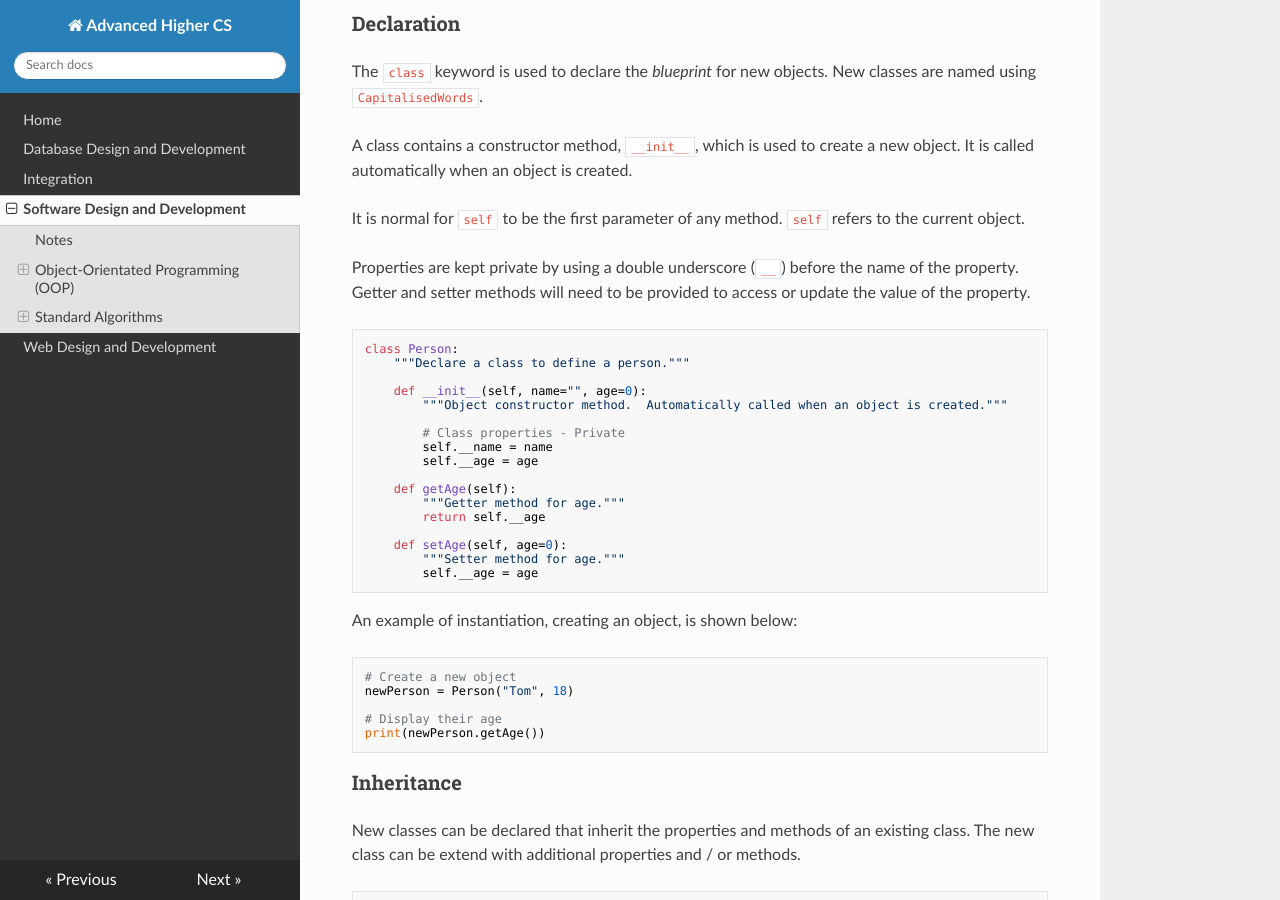
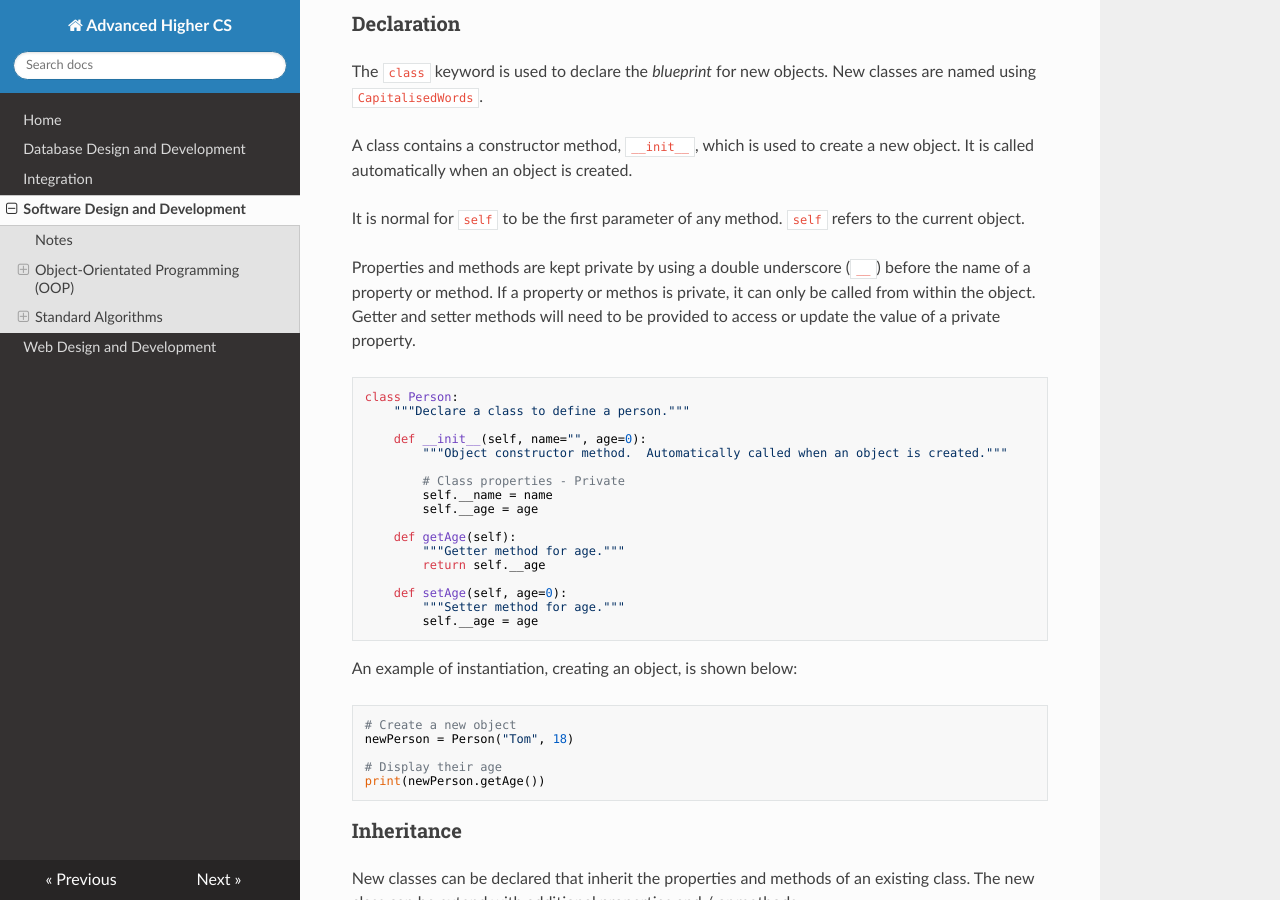
Before and after one commit to MrFriendCS/AH-CS, an MkDocs documentation site: the page built from docs/AH-CS-SDD.md, in a window 1280 px wide and 900 px high, scrolled down 574 px. Built offline with MkDocs 1.6.1, drawn with Linux system fonts in a browser that asks for light colours; nearby versions of some CDN libraries.

Commit message:
Update AH-CS-SDD.md

````diff
--- a/docs/AH-CS-SDD.md
+++ b/docs/AH-CS-SDD.md
@@ -29,8 +29,9 @@ It is called automatically when an object is created.
 
 It is normal for `self` to be the first parameter of any method.  `self` refers to the current object.
 
-Properties are kept private by using a double underscore (`__`) before the name of the property.
-Getter and setter methods will need to be provided to access or update the value of the property.
+Properties and methods are kept private by using a double underscore (`__`) before the name of a property or method.
+If a property or methos is private, it can only be called from within the object.
+Getter and setter methods will need to be provided to access or update the value of a private property.
 
 ``` python
 class Person:
````
